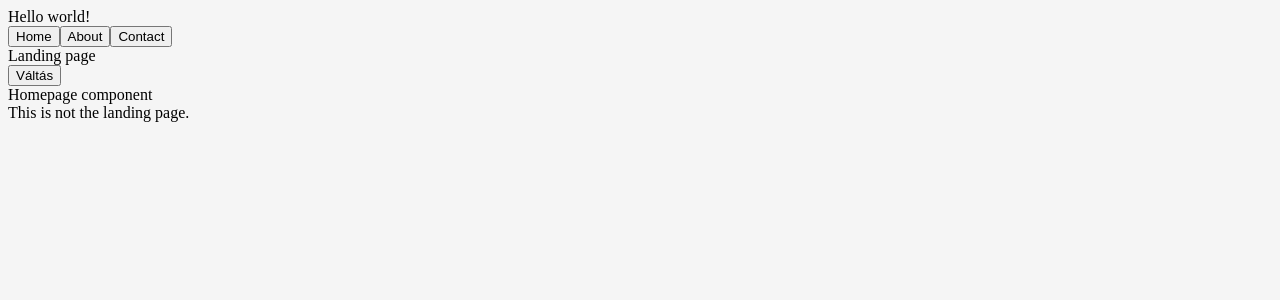
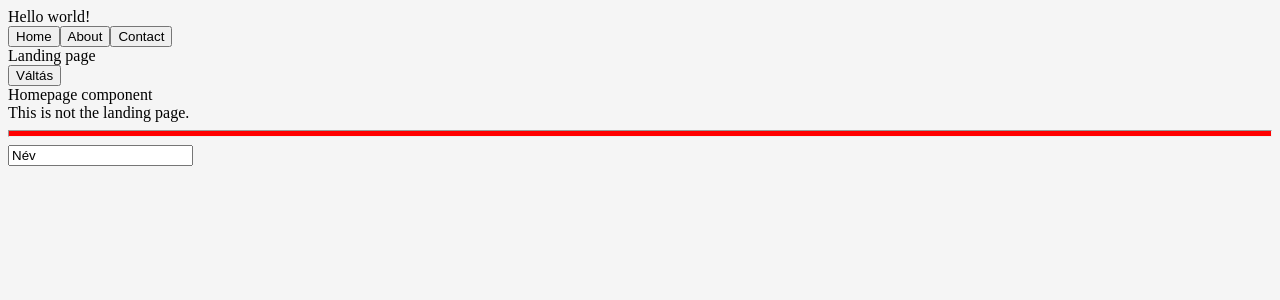
Before and after one commit to Cserne/2022-01-11, a React (Create React App) app: page / in a window 1280 px wide. Shown: the top 300 px of the page. Built offline with nearby package versions, Linux system fonts and the light colour scheme.

Commit message:
Changes added.

```diff
--- a/src/App.js
+++ b/src/App.js
@@ -7,6 +7,21 @@ function App() {
   const [pageName, setpageName] = useState("Home")
 
   const [shouldShowLanding, setShouldShowLanding] = useState(true);
+
+  const ColoredLine = ({ color }) => (
+    <hr
+      style={{
+        color,
+        backgroundColor: color,
+        height: 5
+      }}
+    />
+  );
+
+  const [myInputValue, setMyInputValue] = useState("Név");
+
+  console.log("render");
+  console.log(myInputValue);
 
   return (
     <div className="App">
@@ -25,9 +40,16 @@ function App() {
 
         <div>{pageName !== "Landing" && <div>This is not the landing page.</div>}</div>
 
+        <div>
+          <ColoredLine color="red" />
+        </div>
+
+        <input type="text" value={myInputValue} onChange = {(e) => setMyInputValue (e.target.value)}/>
+
       </header>
     </div>
   );
 }
 
+
 export default App;
```
